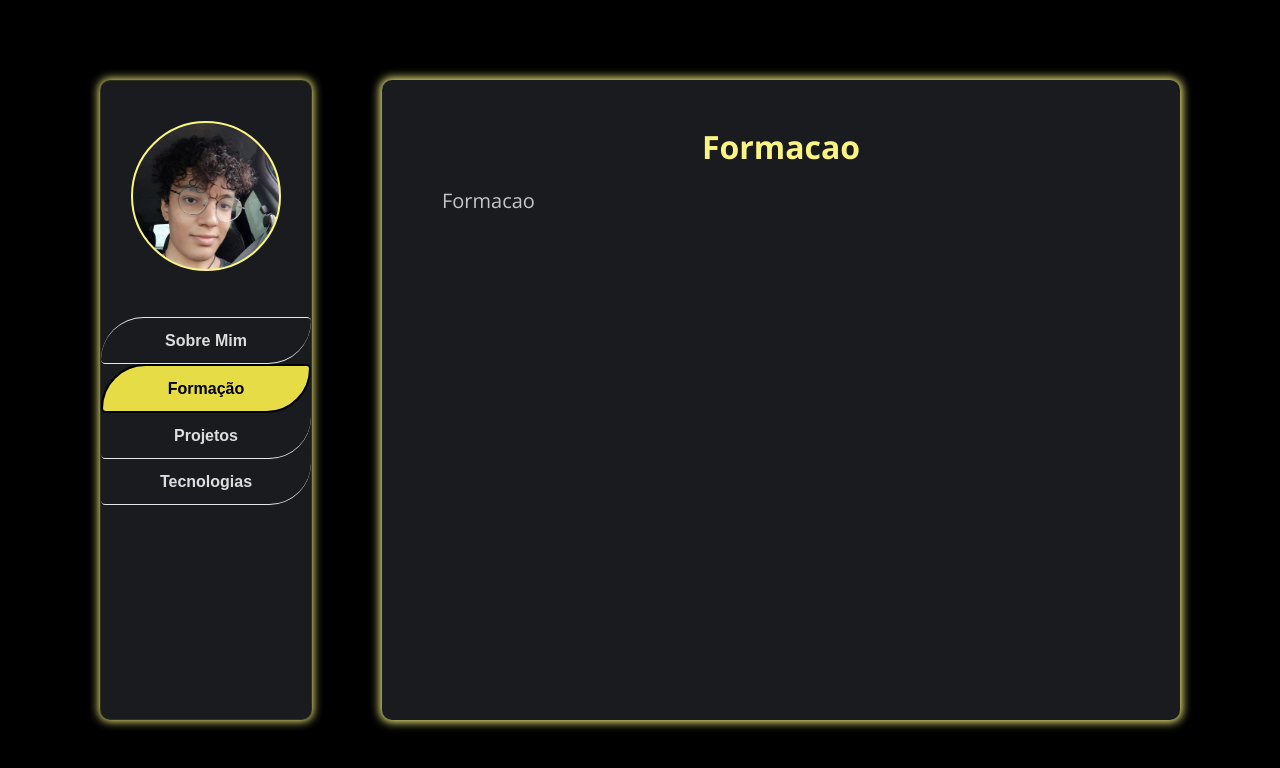
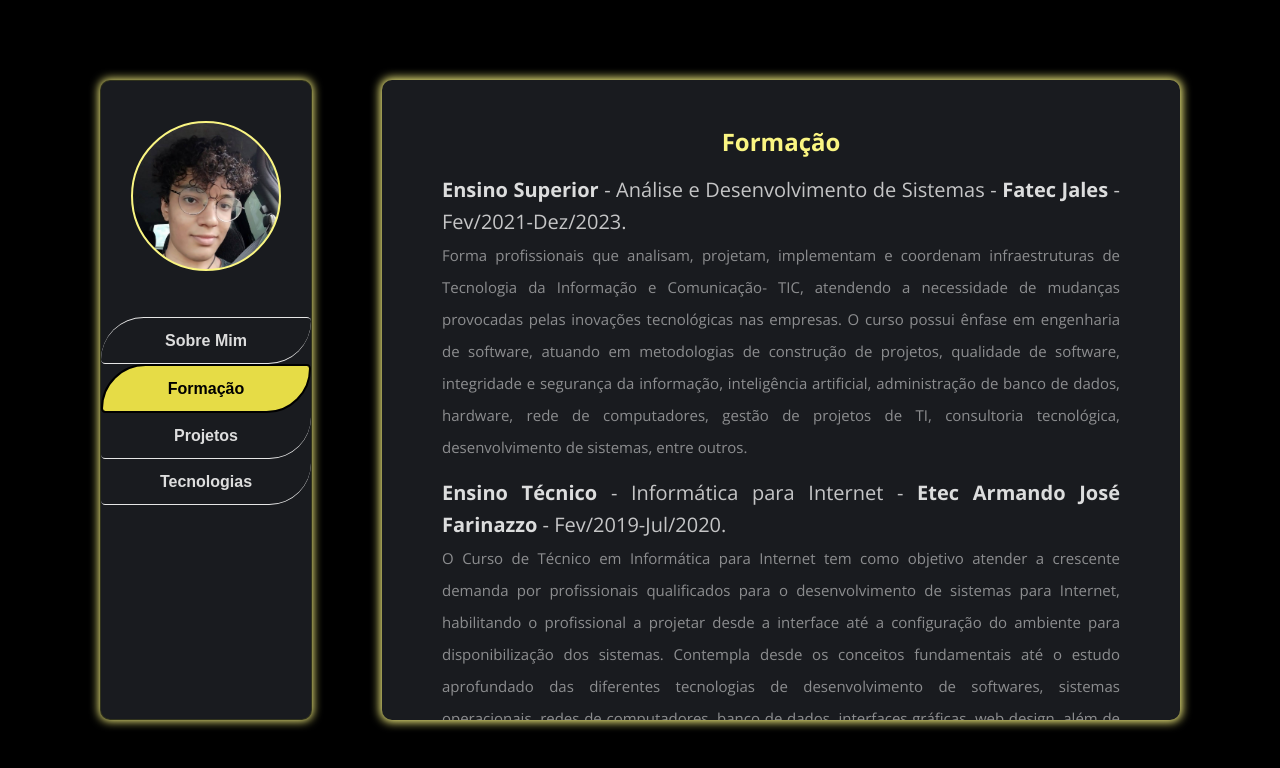
Before and after one commit to pauloemmanuel/Portifolio, a React (Create React App) app: page / in a window 1280 px wide. Both pictures are taken after a click on the item "Formação". Shown: the top 768 px of the page. Built offline with nearby package versions, Linux system fonts and the light colour scheme.

Commit message:
Pagina Educação
finalizado pagina educação

```diff
--- a/src/components/AreaExibicao/index.js
+++ b/src/components/AreaExibicao/index.js
@@ -44,9 +44,34 @@ Meus Hobbies são Jogos, Literatura de Romance, Seriados de Ficção Científica
 }
 {props.page === '/education' &&
 <div className='container'>
-<PageTitle>Formacao</PageTitle>
+<PageTitle>Formação</PageTitle>
 <div className='conteudo'>
-Formacao
+<div className='item-formacao'>
+<strong>Ensino Superior </strong> - Análise e Desenvolvimento de Sistemas - <strong>Fatec Jales</strong> - Fev/2021-Dez/2023.<br/>
+<span className='span'>Forma profissionais que analisam, projetam, implementam e coordenam infraestruturas de Tecnologia da Informação e Comunicação- TIC, atendendo a necessidade de mudanças provocadas pelas inovações tecnológicas nas empresas. O curso possui ênfase em engenharia de software, atuando em metodologias de construção de projetos, qualidade de software, integridade e segurança da informação, inteligência artificial, administração de banco de dados, hardware, rede de computadores, gestão de projetos de TI, consultoria tecnológica, desenvolvimento de sistemas, entre outros.</span>
+</div>
+
+<div className='item-formacao'>
+<strong>Ensino Técnico </strong> - Informática para Internet - <strong>Etec Armando José Farinazzo</strong> - Fev/2019-Jul/2020.<br/>
+<span className='span'> O Curso de Técnico em Informática para Internet tem como objetivo atender a crescente demanda por profissionais qualificados para o desenvolvimento de sistemas para Internet, habilitando o profissional a projetar desde a interface até a configuração do ambiente para disponibilização dos sistemas. Contempla desde os conceitos fundamentais até o estudo aprofundado das diferentes tecnologias de desenvolvimento de softwares, sistemas operacionais, redes de computadores, banco de dados, interfaces gráficas, web design, além de outras tecnologias.</span>
+</div>
+
+<div className='item-formacao'>
+<strong>BootCamp </strong> - FullStack Devlopment  QA -  <strong>{'{ Parças }'} Devlopment School </strong> - Mar/2021-Out/2021.<br/>
+<span className='span'> Formamos desenvolvedores com diferentes níveis de senioridade e fazemos a avaliação de performance do profissional contratado, acompanhando o processo de adaptação com as equipes das empresas.</span>
+</div>
+<PageTitle>Outras Experiências Relevantes</PageTitle>
+<div className='item-formacao'>
+<strong>Microsoft</strong> - Computação em nuvem e Inteligência Artificial / Jul/2021 - 40 horas<br/>
+</div>
+<div className='item-formacao'>
+<strong>Etec Armando José Farinazzo</strong> - Lixo Eletrônico / Fev/2029-Jul/2020 - 60 horas<br/>
+
+</div>
+<div className='item-formacao'>
+<strong>WorkOver</strong> - Metodologia Scrum - Jan/2020 - 3 horas<br/>
+
+</div>
  </div>
 </div>
 }
--- a/src/components/AreaExibicao/styled.js
+++ b/src/components/AreaExibicao/styled.js
@@ -9,14 +9,6 @@ height:80vh;
 box-shadow:  0px 0px 10px 2px  rgba(250,245,130);
 border-radius:10px 10px;
 
-
-.conteudo{
-    height:100%;
-    color:rgba(255,255,255,.75);
-    font-weight:regular;
-    font-size:20px;
-    padding-bottom:10px;
-  }
 .container{
   padding-right:60px;
   padding-left:60px;
@@ -50,6 +42,28 @@ border-radius:10px 10px;
 
 }
 
+.conteudo{
+    height:100%;
+    color:rgba(255,255,255,.75);
+    font-weight:regular;
+    font-size:20px;
+    padding-bottom:10px;
+    strong{
+      color:rgba(255,255,255,.85);
+    }
+    .item-formacao{
+      padding-bottom:15px;
+    }
+    .span{
+      font-size:15px;
+      line-height:4px;
+
+      color:rgba(255,255,255,.5);
+
+
+    }
+  }
+
 .list {
 
   .listTitle{
--- a/src/components/MainComponents.js
+++ b/src/components/MainComponents.js
@@ -11,7 +11,7 @@ margin:auto;
 `;
 
 export const PageTitle = styled.h1`
-font-size:2rem;
+font-size:1.5rem;
 text-align:center;
 color:rgba(250,245,130);
 `;
```
